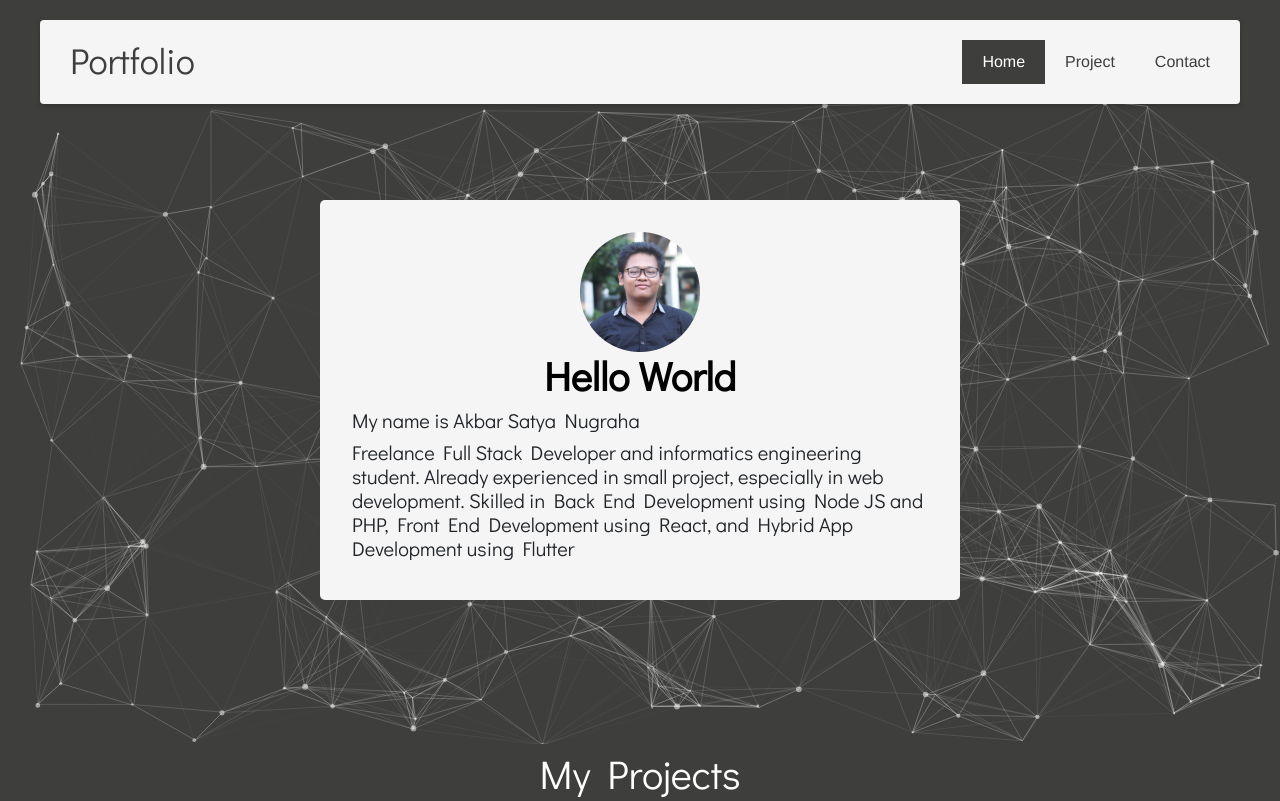
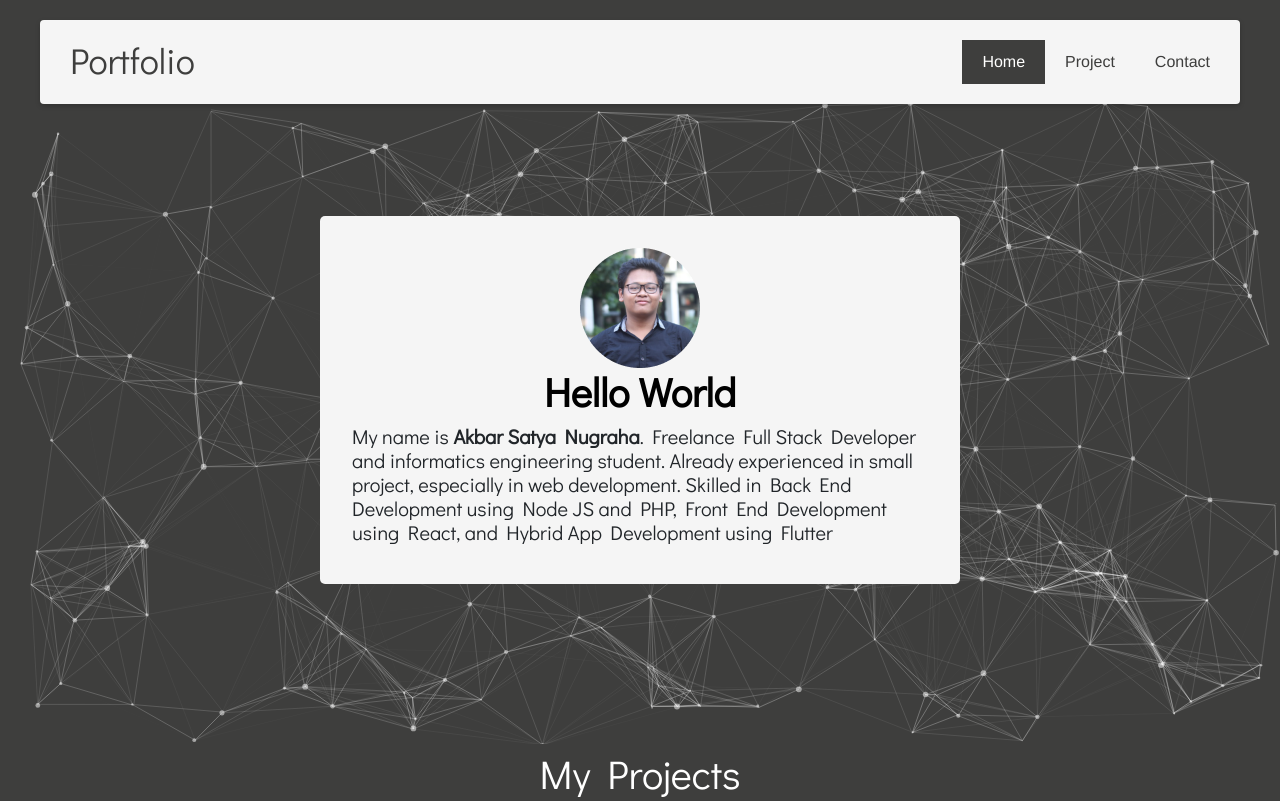
Before and after one commit to Akbarsn/Akbarsn.github.io, a plain HTML site: page index.html in a window 1280 px wide. Shown: the top 801 px of the page. Drawn offline with nearby package versions, Linux system fonts and the light colour scheme; animation ran at ten frames a second.

Commit message:
Fix profile

```diff
--- a/index.html
+++ b/index.html
@@ -34,15 +34,10 @@
                 <h1 class="text-center heading" style="font-weight: bold; color: black;">
                     Hello World
                 </h1>
-                <h5>
-                    My name is Akbar Satya Nugraha
-                </h5>
                 <h5 class="text">
-                    Freelance Full Stack Developer and informatics engineering student. Already experienced in
-                    small
-                    project, especially in web development. Skilled in Back End Development using Node JS and
-                    PHP,
-                    Front End Development using React, and Hybrid App Development using Flutter
+                    My name is <b>Akbar Satya Nugraha</b>. Freelance Full Stack Developer and informatics engineering student.
+                    Already experienced in small project, especially in web development. Skilled in Back End Development using Node JS and
+                    PHP, Front End Development using React, and Hybrid App Development using Flutter
                 </h5>
             </div>
         </div>
```
